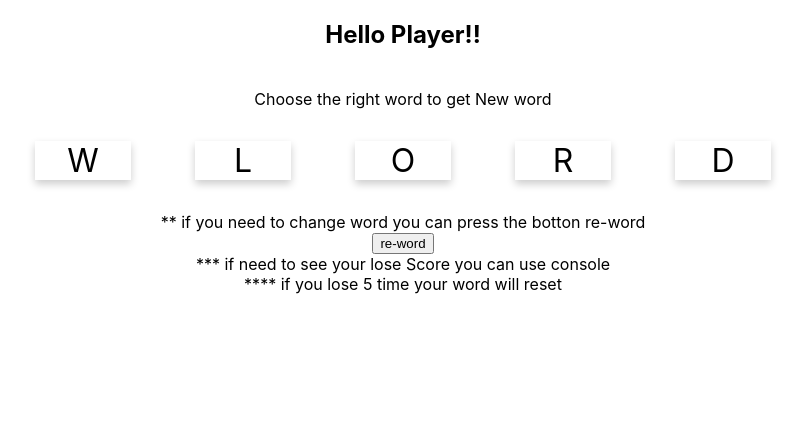
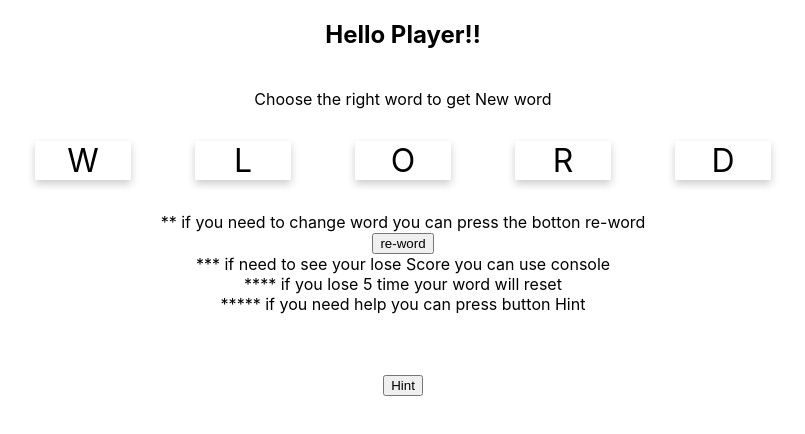
Before and after one commit to Artsadthavud/LAB-3SA03, a React (Create React App) app: page / in a window 1280 px wide. Shown: the top 434 px of the page, without its empty margins (237-1042 px from the left). Built offline with nearby package versions, Linux system fonts and the light colour scheme.

Commit message:
เพิ่มปุ่ม hint เพื่อช่วยใบ้คำแก่ผู้เล่น

```diff
--- a/src/App.js
+++ b/src/App.js
@@ -24,9 +24,20 @@ class App extends Component {
    <br/>
    **** if you lose 5 time your word will reset
    <br/>
+   ***** if you need help you can press button Hint
    <br/>
    <br/>
    <br/>
+   <br/>
+   <button
+    onClick={e =>
+        window.confirm("You must choose character 1 by 1 to be the right word !!!")
+    }
+>
+
+    Hint
+</button>
+
 
  </div>
  );
```
